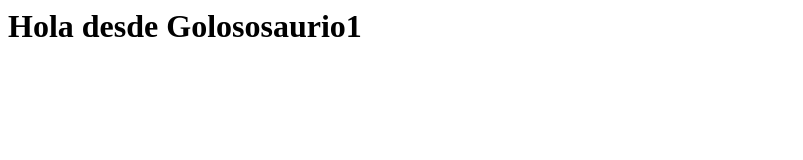
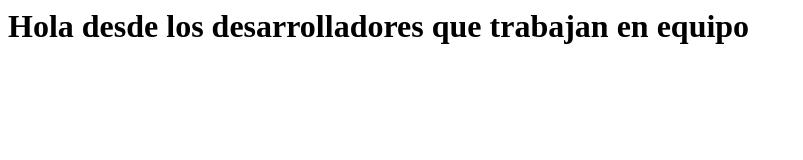
Before and after one commit to Golososaurio/products, a plain HTML site: page index.html in a window 1280 px wide. Shown: the whole page, without its empty margins (0-803 px from the left). Drawn offline with Linux system fonts and the light colour scheme.

Commit message:
:sparkles: Fix conflicts

```diff
--- a/index.html
+++ b/index.html
@@ -7,7 +7,7 @@
 </head>
 <body>
 
-    <h1>Hola desde Golososaurio1</h1>
+    <h1>Hola desde los desarrolladores que trabajan en equipo</h1>
 
 </body>
 </html>
```
